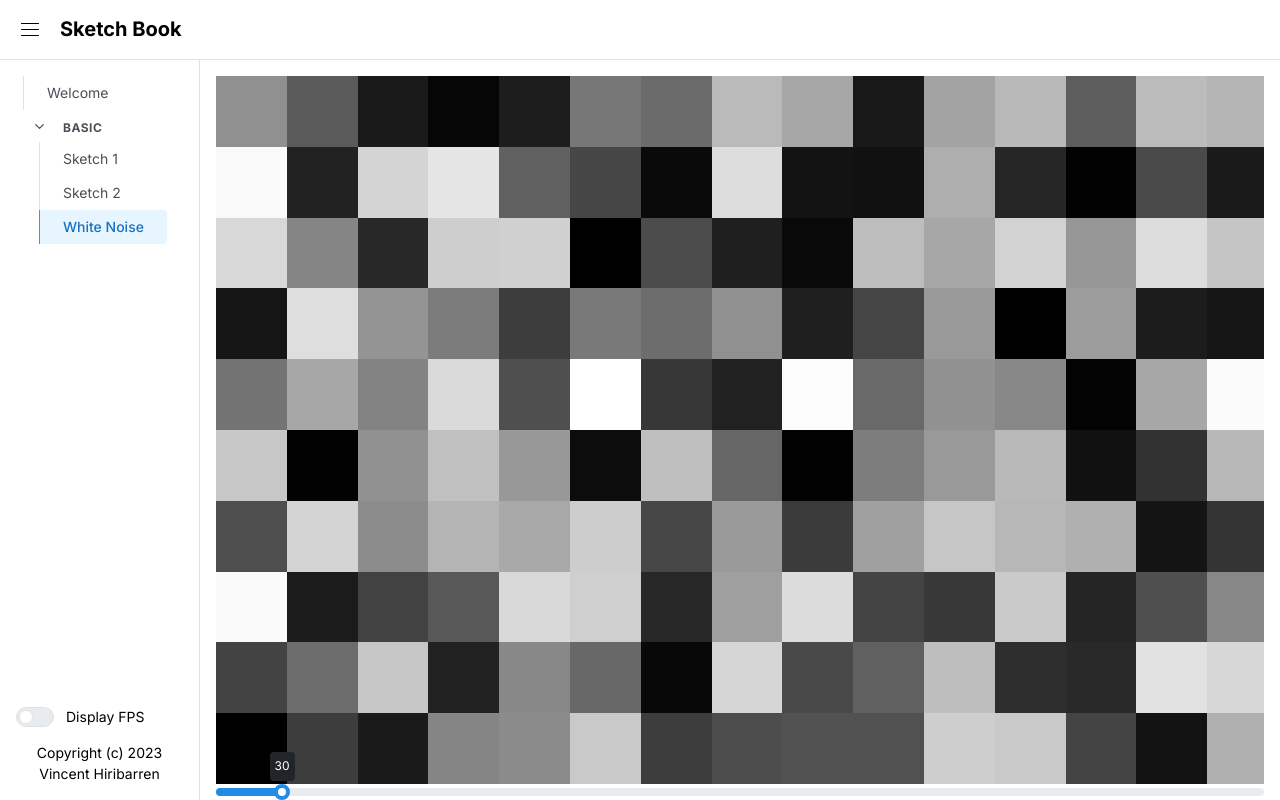
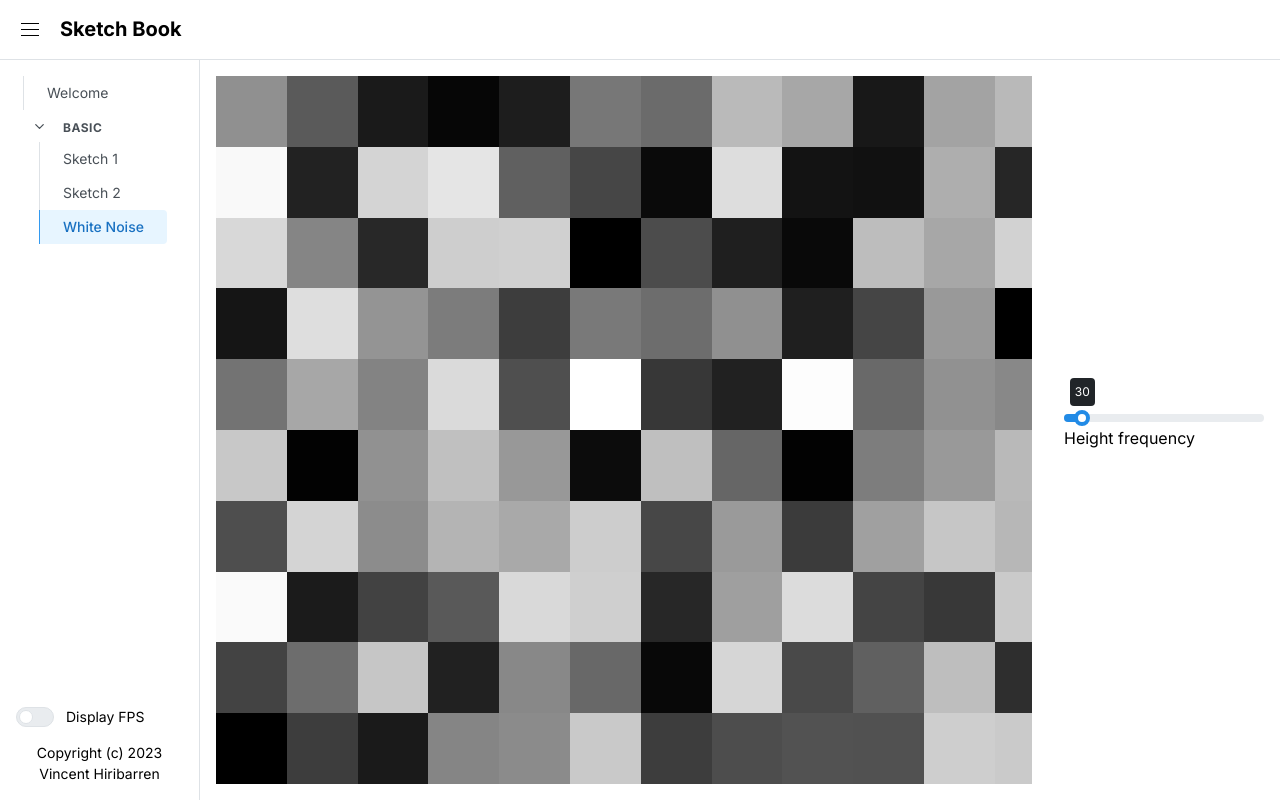
Before and after one commit to vhiribarren/sketch-book, a Next.js app: page /sketches/basic/white-noise in a window 1280 px wide. Built offline with nearby package versions, Linux system fonts and the light colour scheme.

Commit message:
Reactive view of uniform controls

```diff
--- a/src/app/sketches/basic/white-noise/page.tsx
+++ b/src/app/sketches/basic/white-noise/page.tsx
@@ -2,10 +2,11 @@
 
 import { ForwardedRef, forwardRef, useRef } from "react";
 import { ShaderMaterial } from "three";
-import { Slider } from '@mantine/core';
+import { Slider, Flex, Space, Text } from '@mantine/core';
 import Fragment from "@/components/shaders/Fragment";
 import FragmentCanvas from "@/components/shaders/FragmentCanvas";
 import fragmentShader from './fragment.glsl'
+import { FragmentCanvasWithControl } from "@/components/shaders/FragmentCanvasWithControl";
 
 
 const WhiteNoiseFragment = forwardRef(
@@ -29,12 +30,15 @@ export default function Page() {
         (materialRef.current as ShaderMaterial).uniforms.u_frequence.value = newValue;
     };
     return (
-        <>
-            <FragmentCanvas>
+        <FragmentCanvasWithControl
+            fragment={
                 <WhiteNoiseFragment ref={materialRef} />
-            </FragmentCanvas>
-            <Slider min={2} max={500} defaultValue={30} labelAlwaysOn={true} onChange={onFreqChange} />
-        </>
-
-    )
+            }
+            control={<>
+                <Slider style={{ minWidth: 200 }} min={2} max={500} defaultValue={30} labelAlwaysOn={true} onChange={onFreqChange} />
+                <Text>Height frequency</Text>
+                </>
+            }
+        />
+    );
 }
--- /dev/null
+++ b/src/components/shaders/FragmentCanvasWithControl.tsx
@@ -0,0 +1,30 @@
+import { Flex } from "@mantine/core";
+import FragmentCanvas from "./FragmentCanvas";
+import Fragment from "./Fragment";
+import React from "react";
+
+type FragmentCanvasWithControlProps = {
+    control?: React.ReactNode,
+    fragment: React.ReactNode,
+};
+
+export function FragmentCanvasWithControl({ fragment, control }: FragmentCanvasWithControlProps) {
+    return (
+        <Flex
+            direction={{ base: 'column', sm: 'row' }}
+            mih={20}
+            gap="xl"
+            justify="center"
+            align="center"
+            style={{ background: "white", height: "100%" }}>
+            <FragmentCanvas>
+                {fragment}
+            </FragmentCanvas>
+            {control &&
+                <div>
+                    {control}
+                </div>
+            }
+        </Flex>
+    );
+}
```
